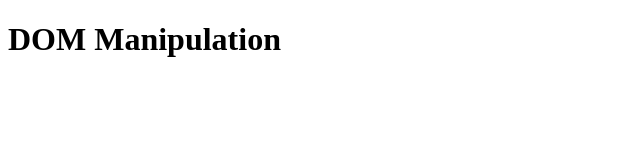
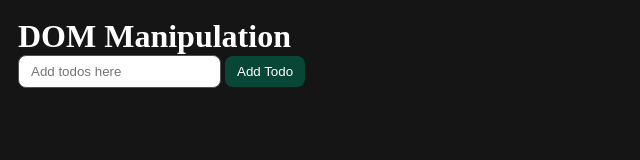
Before and after one commit to mnraza-dev/100x, a plain HTML site: page HTML-DOM/index.html in a window 1280 px wide. Shown: the whole page, without its empty margins (0-640 px from the left). Drawn offline with Linux system fonts and the light colour scheme.

Commit message:
add delete button and add todo button functionality using DOM

```diff
--- a/HTML-DOM/index.html
+++ b/HTML-DOM/index.html
@@ -1,15 +1,22 @@
 <!DOCTYPE html>
 <html lang="en">
+
 <head>
     <meta charset="UTF-8">
     <meta name="viewport" content="width=device-width, initial-scale=1.0">
     <title>DOM</title>
     <link rel="stylesheet" href="style.css">
 </head>
+
 <body>
-<h1>DOM Manipulation</h1>
+    <h1>DOM Manipulation</h1>
+    <input type="text" placeholder="Add todos here" id="todosInput">
+    <button onclick="addTodo()">Add Todo</button>
 
+    <div id="todos" class="todos">
 
+    </div>
     <script src="./script.js"></script>
 </body>
+
 </html>
--- a/HTML-DOM/script.js
+++ b/HTML-DOM/script.js
@@ -1 +1,19 @@
-console.log('hi there');
+function addTodo() {
+    const el = document.getElementById('todosInput');
+    const todo = el.value;
+
+    const todoDiv = document.createElement('div');
+    const todoSpan = document.createElement('span');
+    todoSpan.innerHTML = todo;
+    todoDiv.setAttribute('class', 'todoItem');
+    todoDiv.appendChild(todoSpan);
+
+    const delButton = document.createElement('button');
+    delButton.innerHTML = 'Delete Todo';
+    delButton.addEventListener("click", function () {
+        this.parentElement.remove();
+    });
+    todoDiv.appendChild(delButton);
+    document.getElementById('todos').appendChild(todoDiv);
+
+}
--- a/HTML-DOM/style.css
+++ b/HTML-DOM/style.css
@@ -0,0 +1,43 @@
+* {
+    padding: 0;
+    margin: 0;
+    box-sizing: border-box;
+}
+
+body {
+    padding: 18px;
+    color: #fff;
+    background-color: #000000ea;
+}
+
+input {
+    border-radius: 8px;
+    outline: none;
+    margin-bottom: 8px;
+    padding: 8px 12px;
+    border: 1px solid #52524e;
+}
+
+button {
+    padding: 8px 12px;
+    border-radius: 8px;
+    background-color: rgb(8, 70, 54);
+    border: none;
+    cursor: pointer;
+    color: #fff;
+}
+
+.todos {
+    margin: 12px 0;
+}
+
+.todoItem {
+    margin-bottom: 12px;
+    border-radius: 8px;
+    border: 1px solid #e4e6cf;
+    padding: 12px;
+    display: flex;
+    align-items: center;
+    justify-content: space-between;
+    gap: 12px;
+}
```
